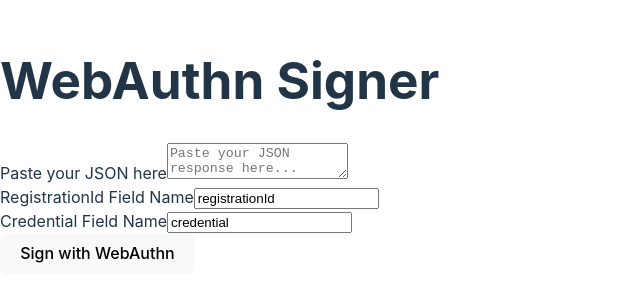
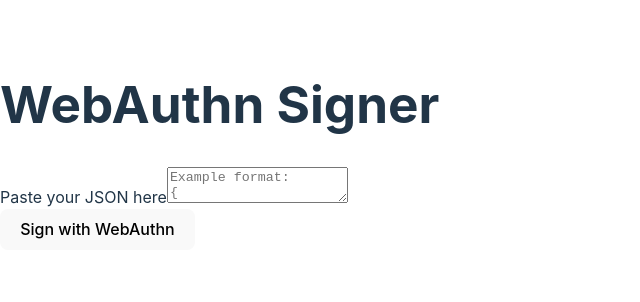
Before and after one commit to WatameBytes/webauthn-signer, a React (Vite) app: page / in a window 1280 px wide. Shown: the part 254-556 px from the top of the page, without its empty margins (0-640 px from the left). Built offline with nearby package versions, Linux system fonts and the light colour scheme; the HTML template or start-up script is replaced by a standard one.

Commit message:
Update App.jsx

```diff
--- a/src/App.jsx
+++ b/src/App.jsx
@@ -1,4 +1,3 @@
-// src/App.jsx
 import React, { useState } from 'react';
 import * as webauthnJson from "@github/webauthn-json";
 
@@ -7,8 +6,6 @@
   const [status, setStatus] = useState('');
   const [error, setError] = useState('');
   const [output, setOutput] = useState('');
-  const [registrationIdField, setRegistrationIdField] = useState('registrationId');
-  const [credentialField, setCredentialField] = useState('credential');
 
   const handleSign = async () => {
     try {
@@ -18,8 +15,8 @@
       // Parse the input JSON
       const data = JSON.parse(jsonInput);
 
-      // Parse the nested JSON string into an object
-      const parsedOptions = JSON.parse(data.publicKeyCredentialCreationOptions);
+      // Parse the publicKeyCredentialCreationOptionsJson
+      const parsedOptions = JSON.parse(data.publicKeyCredentialCreationOptionsJson);
 
       setStatus('Creating credentials...');
 
@@ -28,20 +25,19 @@
 
       // Create both result formats
       const resultObject = {
-        [registrationIdField]: data.registrationId,
-        [credentialField]: credential
+        registrationId: data.registrationId,
+        publicKeyCredentialJson: credential
       };
 
       const resultString = {
-        [registrationIdField]: data.registrationId,
-        publicKeyCredentialString: JSON.stringify(credential)
+        registrationId: data.registrationId,
+        publicKeyCredentialJson: JSON.stringify(credential)
       };
 
       setStatus('Signing completed successfully!');
-      setOutput(JSON.stringify({
-        objectVersion: resultObject,
-        stringVersion: resultString
-      }, null, 2));
+      // Create formatted output string with custom headers
+      const formattedOutput = `# Header format Object version:\n${JSON.stringify(resultObject, null, 2)}\n\n# Header format String version:\n${JSON.stringify(resultString, null, 2)}`;
+      setOutput(formattedOutput);
 
     } catch (err) {
       console.error('Error:', err);
@@ -63,35 +59,12 @@
             value={jsonInput}
             onChange={(e) => setJsonInput(e.target.value)}
             className="w-full h-64 p-4 border rounded-md font-mono text-sm"
-            placeholder="Paste your JSON response here..."
+            placeholder={`Example format:
+{
+  "registrationId": "your-registration-id",
+  "publicKeyCredentialCreationOptionsJson": "your-json-string"
+}`}
           />
-        </div>
-
-        <div className="grid grid-cols-2 gap-4">
-          <div>
-            <label className="block text-sm font-medium text-gray-700 mb-2">
-              RegistrationId Field Name
-            </label>
-            <input
-              type="text"
-              value={registrationIdField}
-              onChange={(e) => setRegistrationIdField(e.target.value)}
-              className="w-full px-3 py-2 border rounded-md"
-              placeholder="registrationId"
-            />
-          </div>
-          <div>
-            <label className="block text-sm font-medium text-gray-700 mb-2">
-              Credential Field Name
-            </label>
-            <input
-              type="text"
-              value={credentialField}
-              onChange={(e) => setCredentialField(e.target.value)}
-              className="w-full px-3 py-2 border rounded-md"
-              placeholder="credential"
-            />
-          </div>
         </div>
 
         <button
@@ -117,7 +90,7 @@
           <div className="space-y-4">
             <div>
               <label className="block text-sm font-medium text-gray-700 mb-2">
-                Signed Results (Both Formats)
+                Signed Results
               </label>
               <pre className="p-4 bg-gray-50 rounded-md overflow-auto whitespace-pre-wrap font-mono text-sm">
                 {output}
```
